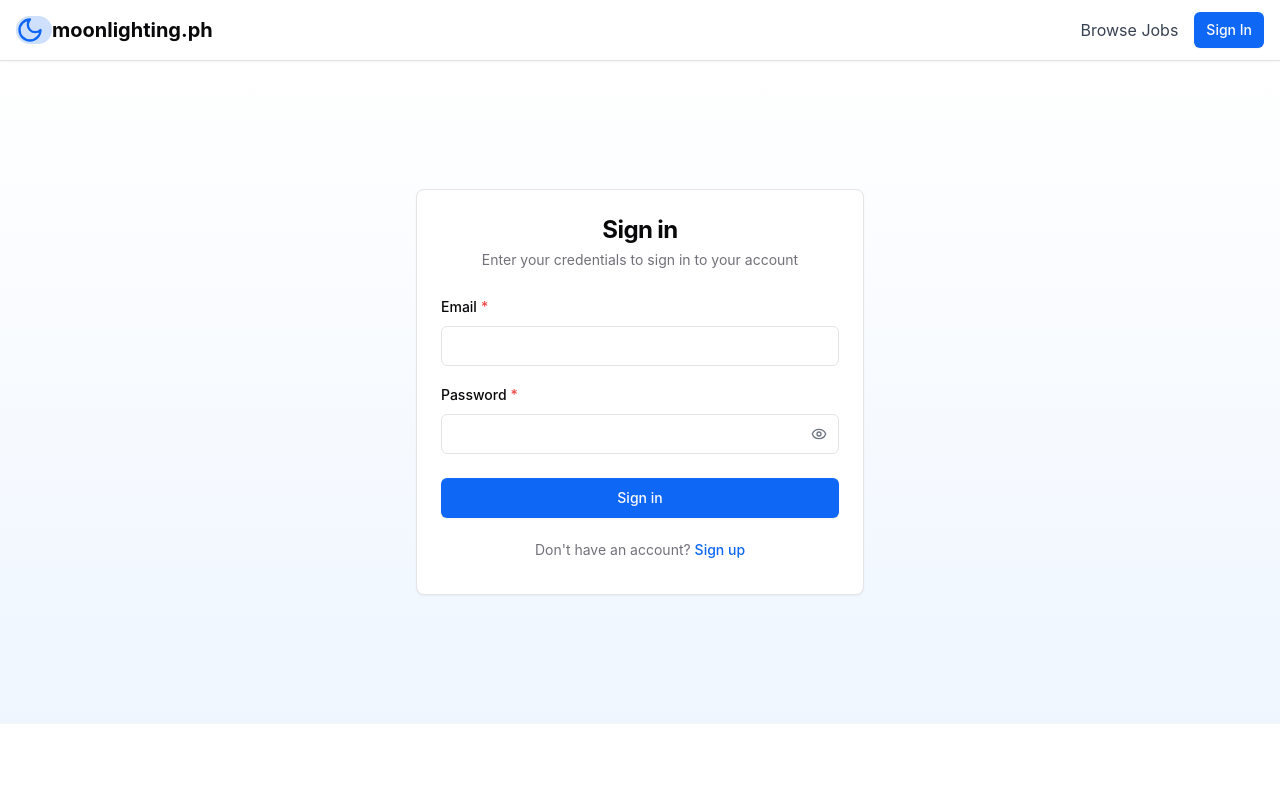
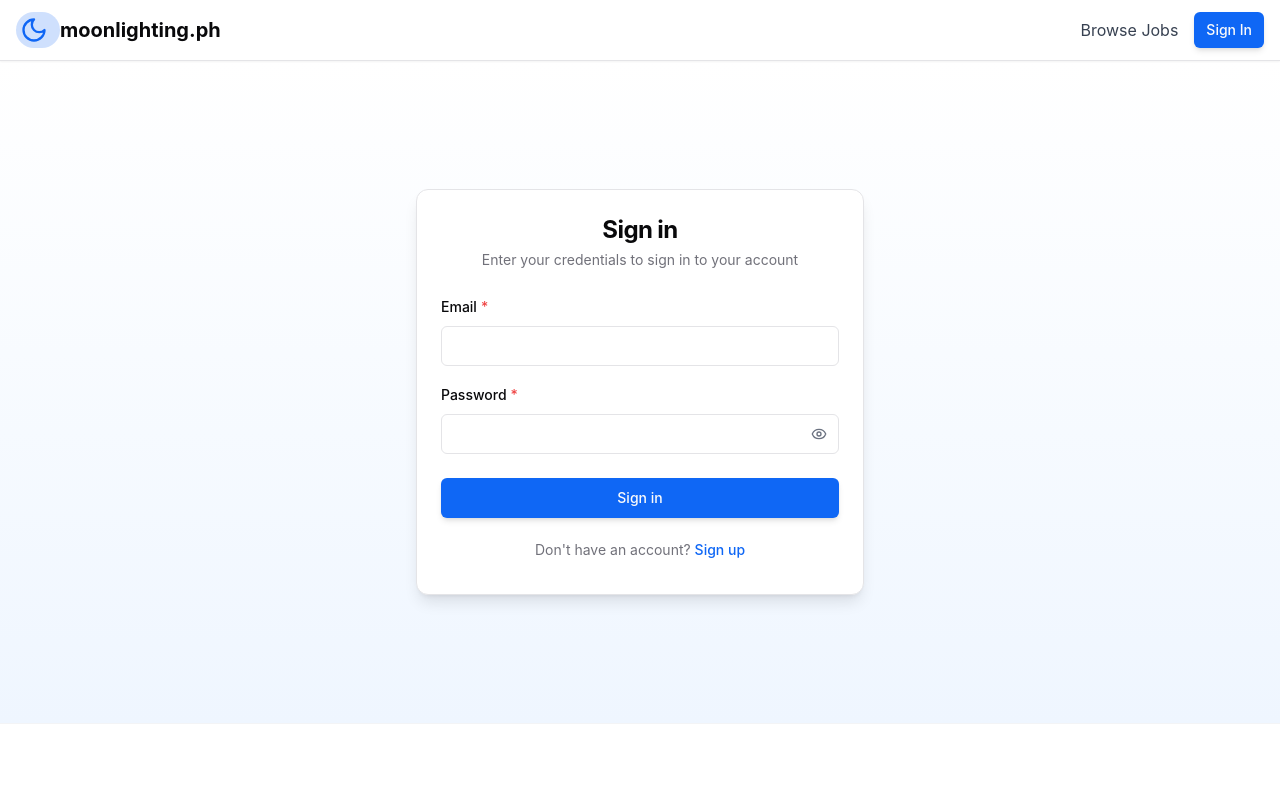
Before and after one commit to Moonlighting-ph/moonlighting-app, a React (Vite) app: page /auth/login in a window 1280 px wide. Shown: the top 786 px of the page. Built offline with nearby package versions, Linux system fonts and the light colour scheme; a web font is replaced by a local one.

Commit message:
Update landing page icon and cards
Update the landing page icon and card UI to match the specified visual designs, focusing on colors, typography, and layout. Functionality remains unchanged.

```diff
--- a/src/components/icons/Moon.tsx
+++ b/src/components/icons/Moon.tsx
@@ -3,7 +3,7 @@ import { SVGProps } from 'react';
 
 export function Moon(props: SVGProps<SVGSVGElement>) {
   return (
-    <div className="relative group">
+    <div className="relative p-1 group">
       <div className="absolute inset-0 rounded-full bg-primary opacity-20 group-hover:opacity-30 transition-opacity"></div>
       <svg
         xmlns="http://www.w3.org/2000/svg"
@@ -15,7 +15,7 @@ export function Moon(props: SVGProps<SVGSVGElement>) {
         strokeWidth="2"
         strokeLinecap="round"
         strokeLinejoin="round"
-        className="group-hover:rotate-12 transition-transform duration-300"
+        className="h-8 w-8 text-primary relative z-10 group-hover:rotate-12 transition-transform duration-300"
         {...props}
       >
         <path d="M12 3a6 6 0 0 0 9 9 9 9 0 1 1-9-9Z" />
--- a/src/components/ui/button.tsx
+++ b/src/components/ui/button.tsx
@@ -10,7 +10,7 @@ const buttonVariants = cva(
   {
     variants: {
       variant: {
-        default: "bg-primary text-primary-foreground hover:bg-primary/90 shadow-sm hover:shadow transition-shadow",
+        default: "bg-primary text-primary-foreground hover:bg-primary/90 shadow-md hover:shadow-lg transition-all duration-300",
         destructive:
           "bg-destructive text-destructive-foreground hover:bg-destructive/90",
         outline:
--- a/src/components/ui/card.tsx
+++ b/src/components/ui/card.tsx
@@ -10,7 +10,7 @@ const Card = React.forwardRef<
   <div
     ref={ref}
     className={cn(
-      "rounded-lg border bg-card text-card-foreground shadow-sm hover:shadow-md transition-shadow duration-300",
+      "rounded-xl border bg-card text-card-foreground shadow-lg hover:shadow-xl transition-all duration-500 hover:-translate-y-2 hover:bg-card/80 backdrop-blur-sm",
       className
     )}
     {...props}
@@ -37,7 +37,7 @@ const CardTitle = React.forwardRef<
   <h3
     ref={ref}
     className={cn(
-      "text-2xl font-semibold leading-none tracking-tight",
+      "text-xl font-semibold leading-none tracking-tight",
       className
     )}
     {...props}
```
Also changed, not shown: public/favicon.svg.
